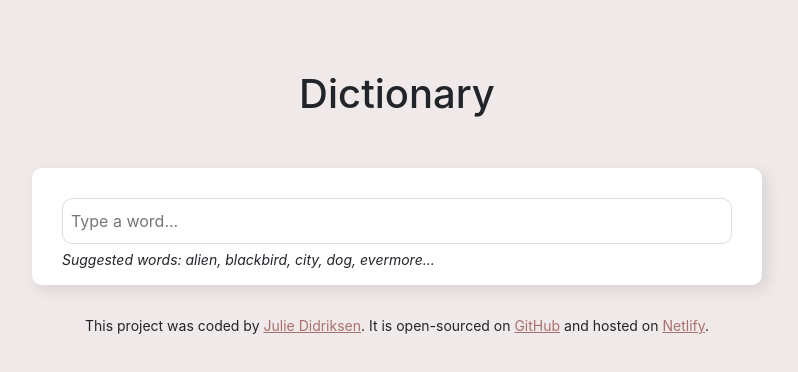
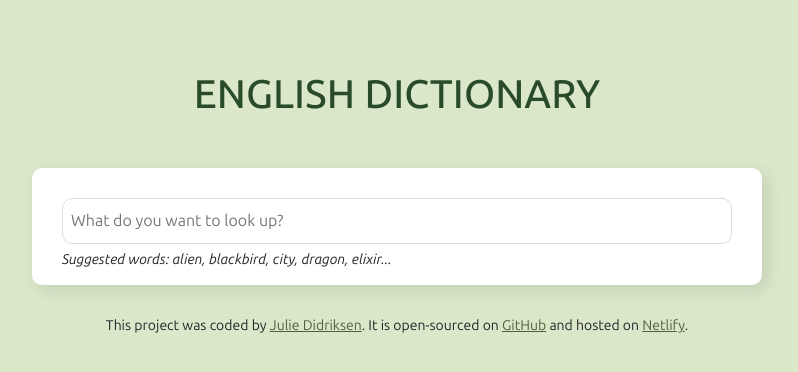
Before and after one commit to jkdcode/react-dictionary, a React (Create React App) app: page / in a window 1280 px wide. Shown: the top 372 px of the page, without its empty margins (243-1041 px from the left). Built offline with nearby package versions, Linux system fonts and the light colour scheme; no server answers.

Commit message:
added more styling

```diff
--- a/public/index.html
+++ b/public/index.html
@@ -15,6 +15,18 @@
       integrity="sha384-QWTKZyjpPEjISv5WaRU9OFeRpok6YctnYmDr5pNlyT2bRjXh0JMhjY6hW+ALEwIH"
       crossorigin="anonymous"
     />
+    <link rel="preconnect" href="https://fonts.googleapis.com" />
+    <link rel="preconnect" href="https://fonts.gstatic.com" crossorigin />
+    <link
+      href="https://fonts.googleapis.com/css2?family=DM+Serif+Display:ital@0;1&display=swap"
+      rel="stylesheet"
+    />
+    <link rel="preconnect" href="https://fonts.googleapis.com" />
+    <link rel="preconnect" href="https://fonts.gstatic.com" crossorigin />
+    <link
+      href="https://fonts.googleapis.com/css2?family=Ubuntu+Sans:ital,wght@0,100..800;1,100..800&display=swap"
+      rel="stylesheet"
+    />
     <link rel="apple-touch-icon" href="%PUBLIC_URL%/logo192.png" />
 
     <link rel="manifest" href="%PUBLIC_URL%/manifest.json" />
--- a/src/App.css
+++ b/src/App.css
@@ -1,13 +1,15 @@
 body {
-  background: #f0e9e9;
+  background: #dbe7c9;
+  font-family: "Ubuntu Sans", sans-serif;
 }
 
 h1 {
   margin: 50px;
+  color: #294b29;
 }
 
 a {
-  color: #aa7070;
+  color: #50623a;
 }
 
 footer {
--- a/src/App.js
+++ b/src/App.js
@@ -6,10 +6,10 @@ export default function App() {
     <div className="App">
       <div className="container">
         <header className="App-header text-center">
-          <h1>Dictionary</h1>
+          <h1>ENGLISH DICTIONARY</h1>
         </header>
         <main>
-          <Dictionary />
+          <Dictionary defaultKeyword="howdy" />
         </main>
         <footer className="text-center">
           This project was coded by{" "}
--- a/src/Dictionary.js
+++ b/src/Dictionary.js
@@ -3,43 +3,57 @@ import axios from "axios";
 import Results from "./Results";
 import "./Dictionary.css";
 
-export default function Dictionary() {
-  const [keyword, setKeyword] = useState("");
+export default function Dictionary(props) {
+  const [keyword, setKeyword] = useState(props.defaultKeyword);
   const [results, setResults] = useState(null);
   const [searched, setSearched] = useState(false);
+  const [loaded, setLoaded] = useState(false);
 
   function handleResponse(response) {
     setResults(response.data);
     setSearched(true);
   }
 
-  function search(event) {
-    event.preventDefault();
+  function search() {
     const apiKey = `7a1b7bb3a54afd03ao8ta3f7b40acb43`;
     const apiUrl = `https://api.shecodes.io/dictionary/v1/define?word=${keyword}&key=${apiKey}`;
+    axios.get(apiUrl).then(handleResponse);
+  }
 
-    axios.get(apiUrl).then(handleResponse);
+  function handleSubmit(event) {
+    event.preventDefault();
+    search();
   }
 
   function handleKeywordChange(event) {
     setKeyword(event.target.value);
   }
 
+  function load() {
+    setLoaded(true);
+    search();
+  }
+
+  if (loaded) {
     return (
       <div className="dictionary">
         <section>
-        <form onSubmit={search}>
+          <form onSubmit={handleSubmit}>
             <input
               type="search"
-            placeholder="Type a word..."
+              placeholder="What do you want to look up?"
               onChange={handleKeywordChange}
             />
           </form>
           <div className="hint">
-          Suggested words: alien, blackbird, city, dog, evermore...
+            Suggested words: alien, blackbird, city, dragon, elixir...
           </div>
         </section>
         <Results results={results} searched={searched} />
       </div>
     );
+  } else {
+    load();
+    return "Loading";
   }
+}
--- a/src/Examples.js
+++ b/src/Examples.js
@@ -4,12 +4,14 @@ export default function Examples(props) {
   const { examples } = props;
 
   if (examples) {
+    // Function to capitalize the first letter of a string
+    const capitalizeFirstLetter = (str) => {
+      return str.charAt(0).toUpperCase() + str.slice(1);
+    };
+
     return (
       <div>
-        <div>
-          <strong>Example: </strong>
-          <em>{examples}</em>
-        </div>
+        <div>"{capitalizeFirstLetter(examples)}"</div>
       </div>
     );
   } else {
--- /dev/null
+++ b/src/Meaning.css
@@ -0,0 +1,9 @@
+.part-of-speech {
+  font-size: 20px;
+}
+
+.example {
+  font-style: italic;
+  color: rgba(33, 37, 41, 0.8);
+  margin-top: 5px;
+}
--- a/src/Meaning.js
+++ b/src/Meaning.js
@@ -1,19 +1,25 @@
 import React from "react";
 import Examples from "./Examples";
 import Synonyms from "./Synonyms";
+import "./Meaning.css";
 
 export default function Meaning(props) {
   return (
-    <div className="Meaning">
-      <h4 className="text-capitalize">{props.meaning.partOfSpeech}</h4>
+    <div className="meaning">
+      <h4 className="text-capitalize part-of-speech">
+        {props.meaning.partOfSpeech}
+      </h4>
       <p>
-        <strong>Definition:</strong> {props.meaning.definition}
+        <div className="definition">{props.meaning.definition}</div>
+
+        <div className="example">
+          <Examples examples={props.meaning.example} />
+        </div>
       </p>
       <p>
-        <Examples examples={props.meaning.example} />
-      </p>
-      <p>
-        <Synonyms synonyms={props.meaning.synonyms} />
+        <div className="synonyms">
+          <Synonyms synonyms={props.meaning.synonyms} />
+        </div>
       </p>
     </div>
   );
--- a/src/Results.css
+++ b/src/Results.css
@@ -1,3 +1,14 @@
 .no-result {
   font-style: italic;
 }
+
+.word {
+  font-size: 45px;
+  font-family: "DM Serif Display", serif;
+  color: #294b29;
+}
+
+.phonetics {
+  font-size: 20px;
+  color: rgba(33, 37, 41, 0.75);
+}
--- /dev/null
+++ b/src/Synonyms.css
@@ -0,0 +1,17 @@
+.synonym-title {
+  font-weight: bold;
+}
+
+.synonyms {
+  margin: 0;
+  padding: 0;
+}
+
+.synonyms li {
+  display: inline-block;
+  padding-right: 30px;
+}
+
+.synonyms ul {
+  padding: 0;
+}
--- a/src/Synonyms.js
+++ b/src/Synonyms.js
@@ -1,10 +1,11 @@
 import React from "react";
+import "./Synonyms.css";
 
 export default function Synonyms(props) {
   if (props.synonyms) {
     return (
-      <div className="Synonyms">
-        <strong>Synonyms:</strong>
+      <div className="synonyms">
+        <div className="synonym-title">Synonyms:</div>
         <ul>
           {props.synonyms.map(function (synonym, index) {
             return <li key={index}>{synonym}</li>;
```
Lines whose indentation alone changed are shown as unchanged.
